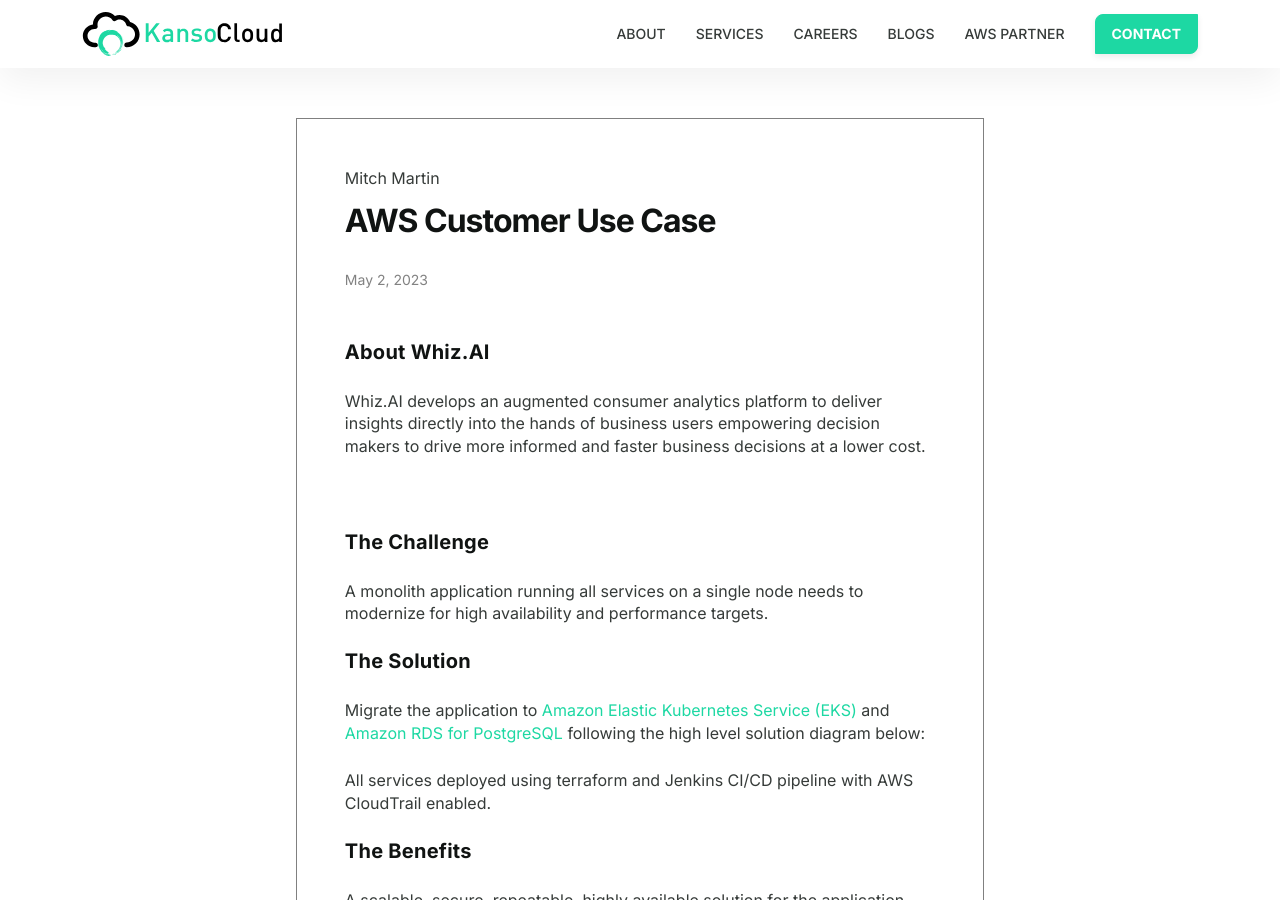
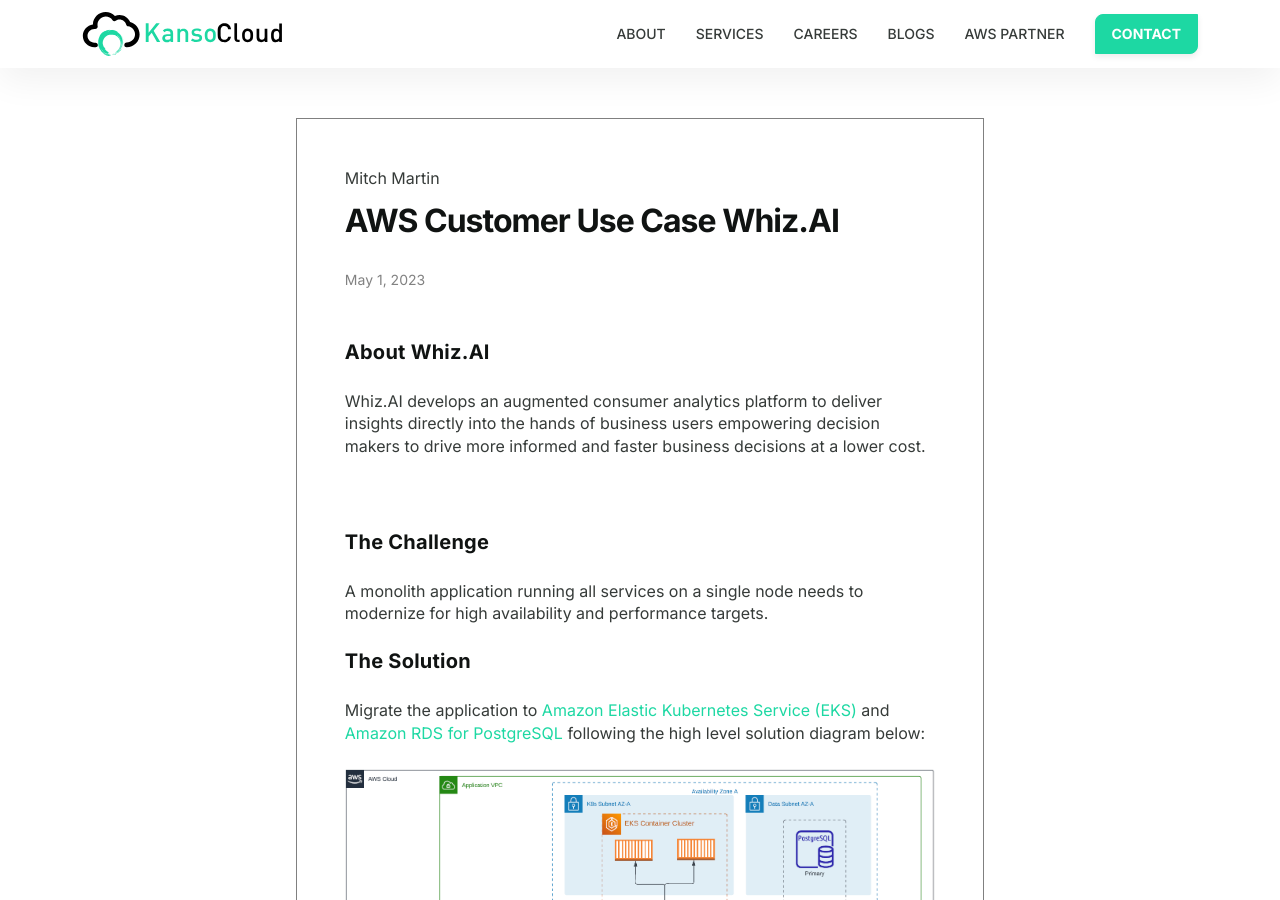
Before and after one commit to KansoCloud/kansocloud.github.io, a Jekyll site: the page built from _posts/2023-05-02-AWS-Customer-Use-Case-Whiz-AI.md, in a window 1280 px wide and 900 px high. Built offline with Jekyll 4.4.1, drawn with Linux system fonts in a browser that asks for light colours.

Commit message:
added image

```diff
--- a/_posts/2023-05-02-AWS-Customer-Use-Case-Whiz-AI.md
+++ b/_posts/2023-05-02-AWS-Customer-Use-Case-Whiz-AI.md
@@ -1,9 +1,9 @@
 ---
 layout: post_without_share
-title:  "AWS Customer Use Case"
-date:   2023-05-02 10:37:50 +0530
+title:  "AWS Customer Use Case Whiz.AI"
+date:   2023-05-01 10:37:50 +0530
 categories: Test Automation
-picture: "../images/blog6/image6.png"
+picture: "../images/blog_8/WhizArchitectureDiagram.png"
 writer: "Mitch Martin"
 ---
 
@@ -26,7 +26,7 @@
 
 Migrate the application to [Amazon Elastic Kubernetes Service (EKS)](https://aws.amazon.com/eks/) and [Amazon RDS for PostgreSQL](https://aws.amazon.com/rds/postgresql/) following the high level solution diagram below:
 
-<!-- to set image  -->
+<img src="images/blog_8/WhizArchitectureDiagram.png" width="100%" height="50%" alt="WhizArchitectureDiagram">
 
 All services deployed using terraform and Jenkins CI/CD pipeline with AWS CloudTrail enabled.
 
```
Also changed, not shown: images/blog_8/WhizArchitectureDiagram.png (added).
